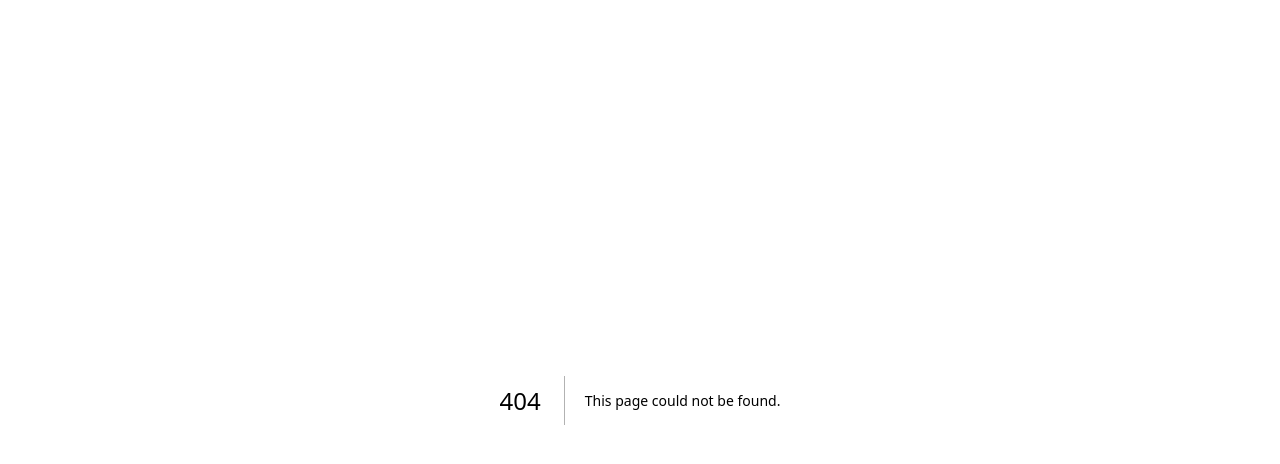
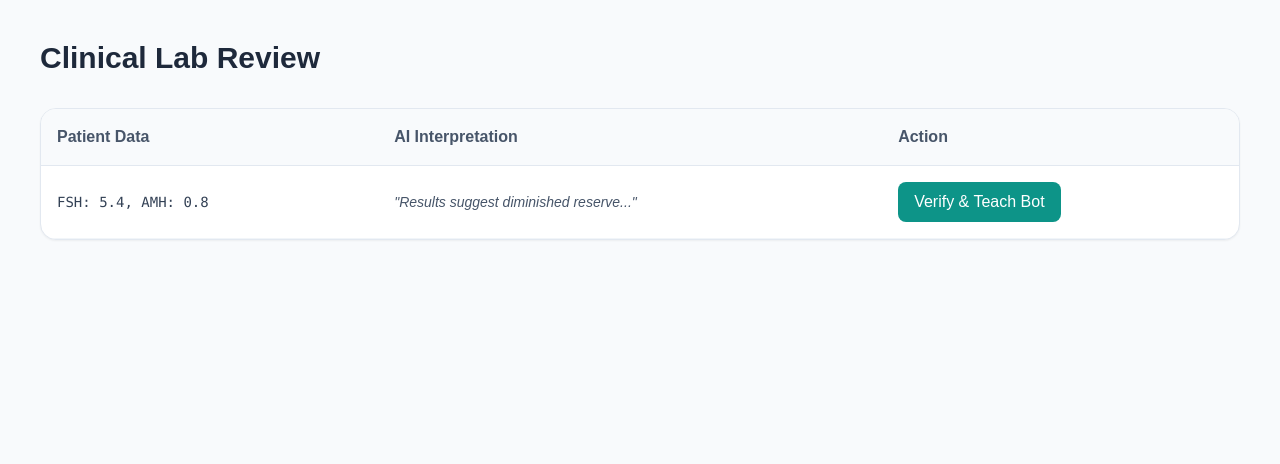
Before and after one commit to nocoder26/chatbot, a Next.js app in the folder frontend/: page /admin/lab-reviews in a window 1280 px wide. Before the commit this address had no page. Shown: the top 464 px of the page. Built offline with nearby package versions, Linux system fonts and the light colour scheme.

Commit message:
Step 6: Created Admin Lab Review dashboard

```diff
--- /dev/null
+++ b/frontend/src/app/admin/lab-reviews/page.tsx
@@ -0,0 +1,32 @@
+"use client";
+import { useState } from 'react';
+
+export default function LabReviewPage() {
+  return (
+    <div className="p-10 bg-slate-50 min-h-screen">
+      <h1 className="text-3xl font-bold text-slate-800 mb-8">Clinical Lab Review</h1>
+      <div className="bg-white rounded-2xl shadow-sm border border-slate-200 overflow-hidden">
+        <table className="w-full text-left">
+          <thead className="bg-slate-50 border-b border-slate-200">
+            <tr>
+              <th className="p-4 font-semibold text-slate-600">Patient Data</th>
+              <th className="p-4 font-semibold text-slate-600">AI Interpretation</th>
+              <th className="p-4 font-semibold text-slate-600">Action</th>
+            </tr>
+          </thead>
+          <tbody>
+            <tr className="border-b border-slate-100">
+              <td className="p-4 text-sm font-mono text-slate-700">FSH: 5.4, AMH: 0.8</td>
+              <td className="p-4 text-sm text-slate-600 italic">"Results suggest diminished reserve..."</td>
+              <td className="p-4">
+                <button className="bg-teal-600 text-white px-4 py-2 rounded-lg font-medium hover:bg-teal-700 transition">
+                  Verify & Teach Bot
+                </button>
+              </td>
+            </tr>
+          </tbody>
+        </table>
+      </div>
+    </div>
+  );
+}
```
